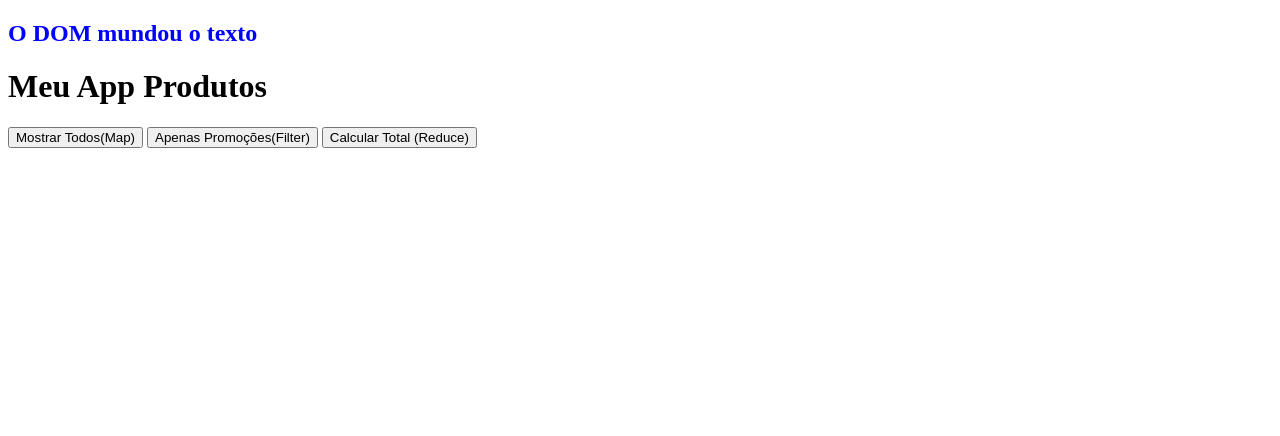
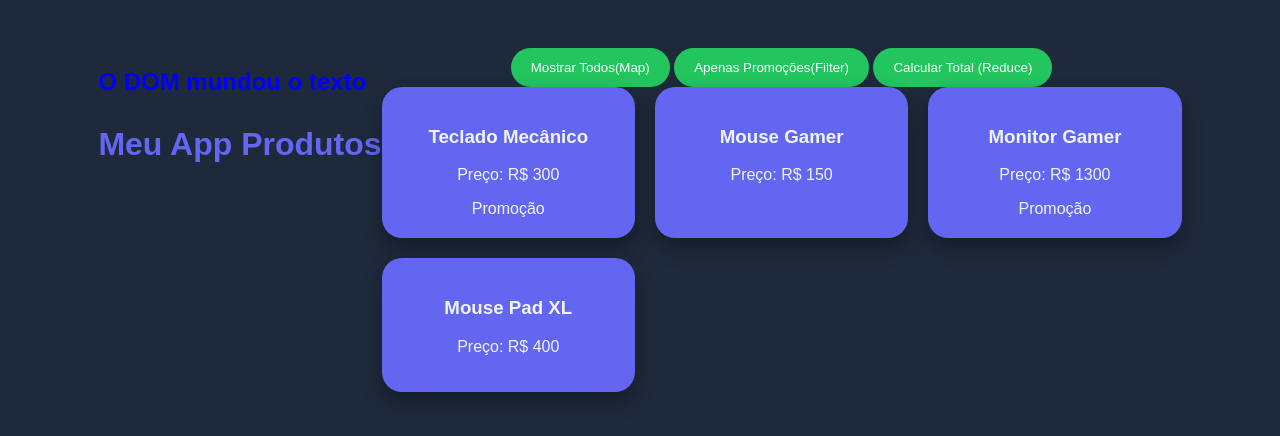
Before and after one commit to joaoaraujo472/Projeto2-webdev, a plain HTML site: page index.html in a window 1280 px wide. Both pictures are taken after a click on the button "Mostrar Todos(Map)". Drawn offline with Linux system fonts and the light colour scheme.

Commit message:
feat: style: palheta de cores com variaveis e estilização

```diff
--- a/index.html
+++ b/index.html
@@ -14,7 +14,7 @@
     </header>
     <main class="container">
         <div class="btn">
-            <button onclick="todosProdutos()">Mostrar Todos(Map)</button>
+            <button onclick="todosProdutos(produtos)">Mostrar Todos(Map)</button>
             <button onclick="filtrarPromocoes()">Apenas Promoções(Filter)</button>
             <button onclick="calcularTotal()">Calcular Total (Reduce)</button>
         </div>
--- a/src/css/style.css
+++ b/src/css/style.css
@@ -0,0 +1,72 @@
+:root{
+    --color1:#6366f1;
+    --color2:#22c55e; /* corrigido (era cc) */
+    --color3:#ef4444;
+    --color4:#1e293b;
+    --color5:#f1f5f9; /* cor de texto clara */
+    --fontFamily:"Cascadia Code", sans-serif;
+}
+
+body{
+    font-family:var(--fontFamily);
+    background:var(--color4);
+    color:var(--color5);
+    display:flex;
+    justify-content:center;
+    padding:40px;
+}
+
+.container{
+    width:100%;
+    max-width:800px;
+    text-align:center;
+}
+
+h1{
+    margin-top:30px;
+    color:var(--color1);
+}
+
+.btns{
+    display:flex;
+    gap:15px;
+    justify-content:center;
+    flex-wrap: wrap;
+}
+
+button{
+    padding:12px 20px;
+    border-radius:30px;
+    background:var(--color2);
+    color:#fff;
+    border:none;
+    cursor:pointer;
+    transition:all 0.3s ease;
+}
+
+button:hover{
+    background:#16a34a;
+    transform:translateY(-3px);
+    box-shadow:0px 6px 15px rgba(0,0,0,0.3);
+}
+
+.produtos{
+    display:grid;
+    grid-template-columns:repeat(auto-fit, minmax(200px,1fr));
+    gap:20px;
+    margin-bottom:30px;
+}
+
+.card{
+    background:var(--color1);
+    padding:20px;
+    border-radius:20px;
+    box-shadow:0 10px 20px rgba(0,0,0,0.3);
+    position:relative;
+    transition:transform 0.3s ease, box-shadow 0.3s ease;
+}
+
+.card:hover{
+    transform:translateY(-5px);
+    box-shadow:0 15px 25px rgba(0,0,0,0.4);
+}
--- a/src/js/script.js
+++ b/src/js/script.js
@@ -43,3 +43,45 @@ const Titulo = document.getElementById("titulo")
 titulo.innerText = "O DOM mundou o texto"
 
 titulo.style.color = "blue"
+
+/* CRIANDO O APP */
+const produtos = [
+    {nome: "Teclado Mecânico", preco:300,emPromocao:true},
+    {nome: "Mouse Gamer", preco:150,emPromocao:false},
+    {nome: "Monitor Gamer", preco:1300,emPromocao:true},
+    {nome: "Mouse Pad XL", preco:400,emPromocao:false},
+];
+
+const container = document.getElementById("listar-produtos");
+const mostrarTotal = document.getElementById("resultado-total");
+
+// MAP: transforma o array de objetos em um array e strings html e css
+
+function todosProdutos(lista){
+    mostrarTotal.innerText="";
+    const hmtlProdutos = lista.map(item =>`
+        <div class="card">
+            <h3>${item.nome}</h3>
+            <p>Preço: R$ ${item.preco}</p>
+            ${item.emPromocao ? '<span class="tag">Promoção</span>':''}
+        </div>
+        `).join('');// transforma o array em uma unica string
+
+        container.innerHTML=hmtlProdutos;
+}
+
+// FILTER- cria uma nova lista apenas com o que selecionou
+
+function filtrarPromocoes(){
+    const promocionais= produtos.filter(item => item.emPromocao);
+    todosProdutos(promocionais);
+}
+
+// REDUCE -REduz o array a um unico valor(soma de precos)
+
+function calcularTotal(){
+    const total = produtos.reduce((acumulador,item)=>{
+        return acumulador + item.preco;
+    },0);
+    mostrarTotal.innerText= `Valor Total R$ ${total}`;
+}
```
Also changed, not shown: gg.txt (added).
